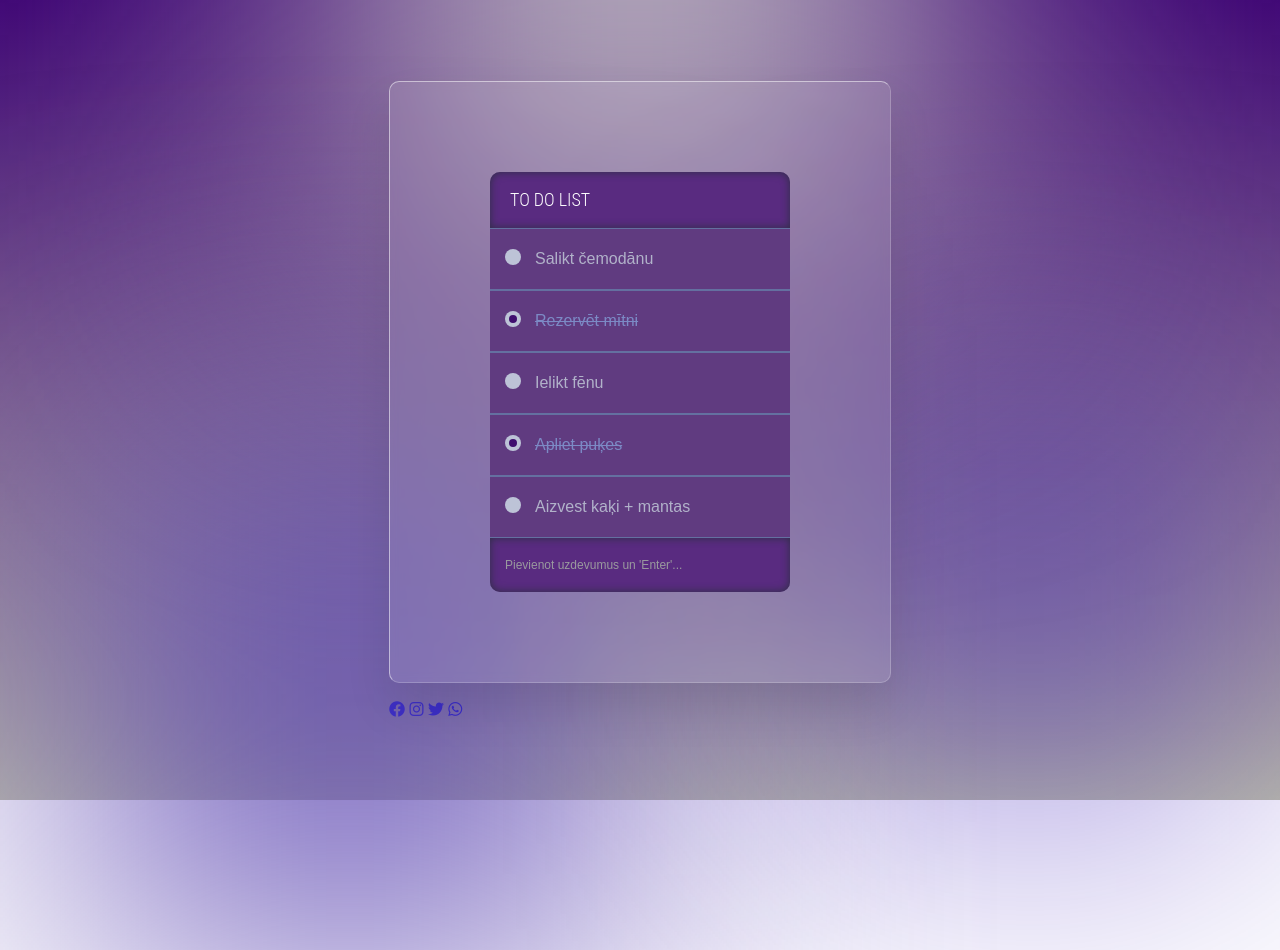
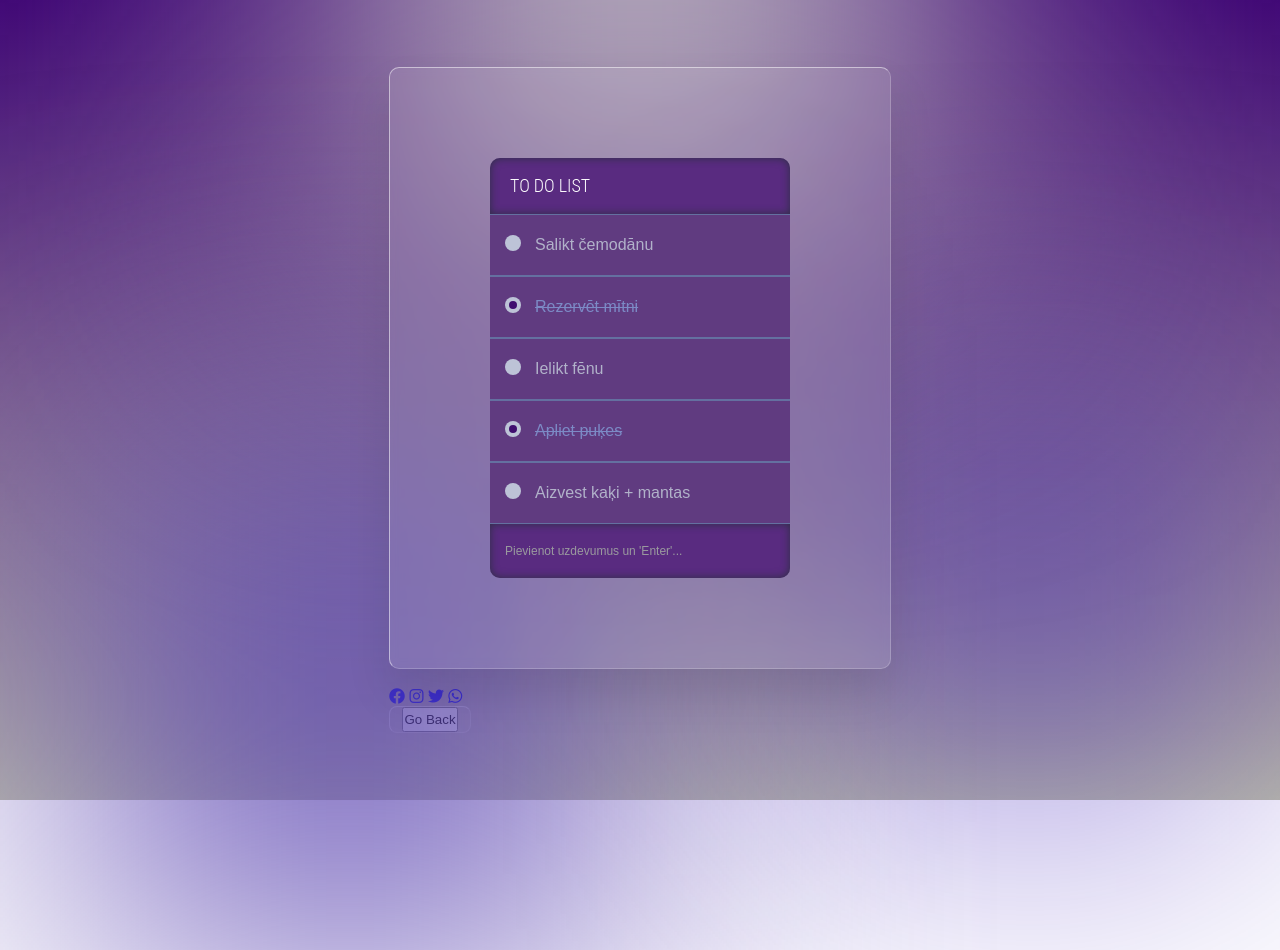
Before and after one commit to MariteAdijane/DialogsAB_JavaScript, a website: page Darbs202210/ToDo_admin.html in a window 1280 px wide. Drawn offline with Linux system fonts and the light colour scheme.

Commit message:
Todo Go back

```diff
--- a/Darbs202210/ToDo_admin.html
+++ b/Darbs202210/ToDo_admin.html
@@ -40,14 +40,16 @@
                 </div>
                 <br>
 <!-- Share button:
-https://github.com/coding-gyan/Source-Code/tree/main/Oct%202021/4/Share%20Button%20Using%20CSS -->
-                <div class="box1">
+https://github.com/coding-gyan/Source-Code/tree/main/Oct%202021/4/Share%20Button%20Using%20CSS-->
+            <div class="parent">
                 <div class="links">
                     <a href="https://www.facebook.com/" style="--i:5"><i class="fab fa-facebook"></i></a>
                     <a href="https://www.instagram.com/" style="--i:6"><i class="fab fa-instagram"></i></a>
                     <a href="https://www.twitter.com/" style="--i:7"><i class="fab fa-twitter"></i></a>
                     <a href="https://www.whatsapp.com/" style="--i:8"><i class="fab fa-whatsapp"></i></a>
                 </div>
+                <div class="button">
+                    <button onclick="history.back()">Go Back</button>
                 </div>
             </div>
         </div>
--- a/Darbs202210/scriptToDo.js
+++ b/Darbs202210/scriptToDo.js
@@ -1,4 +1,5 @@
-/* TO DO LIST */
+/* TO DO LIST paņemts no:
+https://www.codewithrandom.com/2022/09/28/todo-list-using-javascript-2/*/
 $(".tdl-new").bind('keypress', function(e){
     var code = (e.keyCode ? e.keyCode : e.which);
     if(code == 13) {
--- a/Darbs202210/styleComingSoon.css
+++ b/Darbs202210/styleComingSoon.css
@@ -68,7 +68,7 @@ body {
 
 /* On hover, add a black background color with a little bit see-through */
 .prev:hover, .next:hover {
-  background-color: rgba(68, 6, 115, 0.8);
+  background-color: rgba(109, 55, 149, 0.8);
   color: white;
 }
 
@@ -100,7 +100,10 @@ body {
 q {font-style: italic;}
 
 /* Add a blue color to the author */
-.author {color: rgb(170, 104, 153);}
+.author {
+  color: rgb(100, 29, 128);
+  font-style: italic;
+}
 
 
 /*Go Back pogas stils*/
@@ -108,12 +111,11 @@ q {font-style: italic;}
 .button {
   width: 80px;
   display: flex;
-  min-height: 30px;
-  border-radius: 10px;
+  min-height: 25px;
+  border-radius: 8px;
   align-items: left;
-  padding: 5px;
+  background-color: transparent;
   justify-content: center;
-  backdrop-filter: blur(5px);
   background: rgba(242, 236, 236, 0.1);
   border: 1px solid rgba(255, 255, 255, 0.5);
   border-right: 1px solid rgba(255, 255, 255, 0.2);
--- a/Darbs202210/styleToDo.css
+++ b/Darbs202210/styleToDo.css
@@ -252,3 +252,27 @@ section .colour:nth-child(3) {
     0%         { -webkit-transform: perspective(500px) rotateX(0deg);     }
     100%     { -webkit-transform: perspective(500px) rotateX(-90deg);}
 }
+
+
+
+/*
+Go Back pogas stils*/
+.parent {
+    display: inline;
+  }
+.links {
+    display: inline-block;
+    vertical-align: middle;
+  }
+.button {
+    width: 80px;
+    display: flex;
+    min-height: 25px;
+    border-radius: 8px;
+    justify-content: center;
+    background: rgba(242, 236, 236, 0.1);
+    border: 1px solid rgba(255, 255, 255, 0.5);
+    border-right: 1px solid rgba(255, 255, 255, 0.2);
+    border-bottom: 1px solid rgba(255, 255, 255, 0.2);
+    vertical-align: middle;
+  }
```
Also changed, not shown: Darbs202210/ComingSoon.html (+7 -8 lines), Darbs202210/ToDo_marite.html (+4 -2 lines), Darbs202210/scriptComingSoon.js (line endings or trailing spaces). Lines whose indentation alone changed are shown as unchanged.
